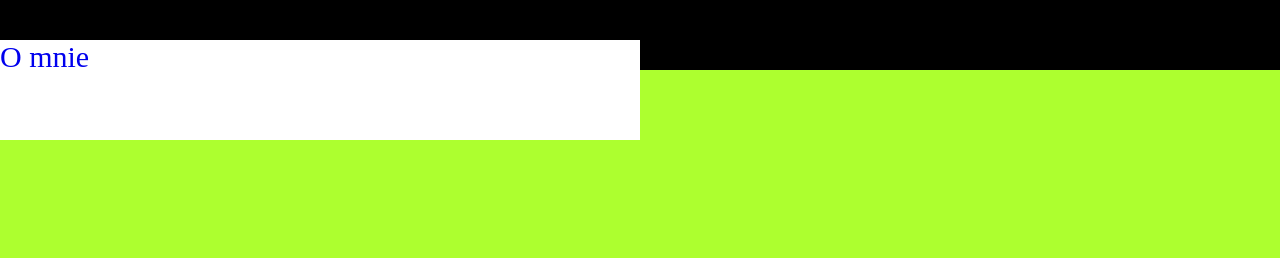
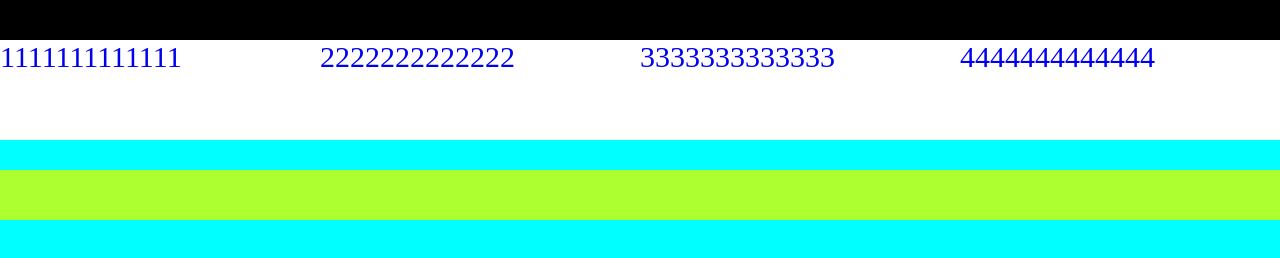
Before and after one commit to Rafalepka/gradient, a plain HTML site: page index.html in a window 1280 px wide. Drawn offline with Linux system fonts and the light colour scheme.

Commit message:
4 wiersze

```diff
--- a/css/style.css
+++ b/css/style.css
@@ -1,12 +1,20 @@
 
 #background{
-	background-color: greenyellow;
+	background-color: aqua;
 	margin: 0;
 }
 
-a{
+.glowne_menu_ustawienie_srodka {
 	text-decoration: none;
 	font-size: 30px;
+
+}
+
+
+}
+.menu_usawienia_opakowania {
+	display: inline-block;
+	background-color: aqua;
 }
 
 .gradient {
@@ -21,17 +29,74 @@ a{
 	border-width: 70px;
 }
 
-.glowne_menu{
+.glowne_menu_pole_dolne1{
 	position: absolute;
 	top: -30px;
 	padding: 0;
 	margin: 0;
-    width: 50%;
+    width: 25%;
     height: 100px;
 	background-color: #fff;
+	display: inline-block;
 }
 
-.glowne_menu:hover{
+.glowne_menu_pole_dolne1:hover{
 	top: -10px;
 	height: 80px;
 }
+
+.glowne_menu_pole_dolne2{
+	position: absolute;
+	top: -30px;
+	left: 25%;
+	margin: 0;
+    width: 25%;
+    height: 100px;
+	background-color: #fff;
+	display: inline-block;
+}
+
+.glowne_menu_pole_dolne2:hover{
+	top: -10px;
+	height: 80px;
+}
+
+.glowne_menu_pole_dolne3{
+	position: absolute;
+	top: -30px;
+	left: 50%;
+	margin: 0;
+    width: 25%;
+    height: 100px;
+	background-color: #fff;
+	display: inline-block;
+}
+
+.glowne_menu_pole_dolne3:hover{
+	top: -10px;
+	height: 80px;
+}
+
+.glowne_menu_pole_dolne4{
+	position: absolute;
+	top: -30px;
+	left: 75%;
+	margin: 0;
+    width: 25%;
+    height: 100px;
+	background-color: #fff;
+	display: inline-block;
+}
+
+.glowne_menu_pole_dolne4:hover{
+	top: -10px;
+	height: 80px;
+}
+
+#div_zielony{
+	position: relative;
+	top: 100px;
+	width: 100%;
+	height: 50px;
+	background-color: greenyellow;
+}
--- a/index.html
+++ b/index.html
@@ -11,10 +11,27 @@
 
 <nav class="gradient">
 
-	<div class="row">
-		<div class="glowne_menu"><a href="#about">O mnie</a>
-		</div>
+	<div class="menu_usawienia_opakowania">
+
+			<div class="glowne_menu_pole_dolne1" >
+				<a href="#about" class="glowne_menu_ustawienie_srodka">1111111111111</a>
+			</div>
+
+			<div class="glowne_menu_pole_dolne2" >
+				<a href="#about" class="glowne_menu_ustawienie_srodka">2222222222222</a>
+			</div>
+
+			<div class="glowne_menu_pole_dolne3" >
+				<a href="#about" class="glowne_menu_ustawienie_srodka">3333333333333</a>
+			</div>
+
+			<div class="glowne_menu_pole_dolne4" >
+				<a href="#about" class="glowne_menu_ustawienie_srodka">4444444444444</a>
+			</div>
+
 	</div>
+
+	<div id="div_zielony"></div>
 
 
 
```
